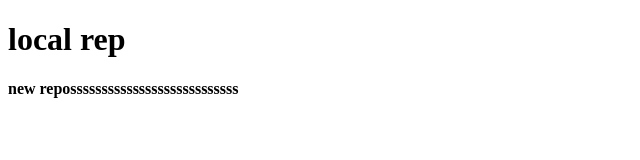
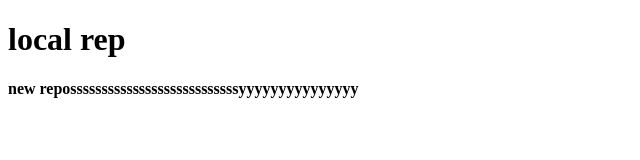
Before and after one commit to Rickykumar010/gitPullChecks2, a plain HTML site: page index.html in a window 1280 px wide. Shown: the whole page, without its empty margins (0-640 px from the left). Drawn offline with Linux system fonts and the light colour scheme.

Commit message:
Update index.html

```diff
--- a/index.html
+++ b/index.html
@@ -7,7 +7,7 @@
 </head>
 <body>
     <h1>local rep</h1>
-    <h4>new reposssssssssssssssssssssssssss</h4>
+    <h4>new reposssssssssssssssssssssssssssyyyyyyyyyyyyyyy</h4>
 
 </body>
 </html>
```
